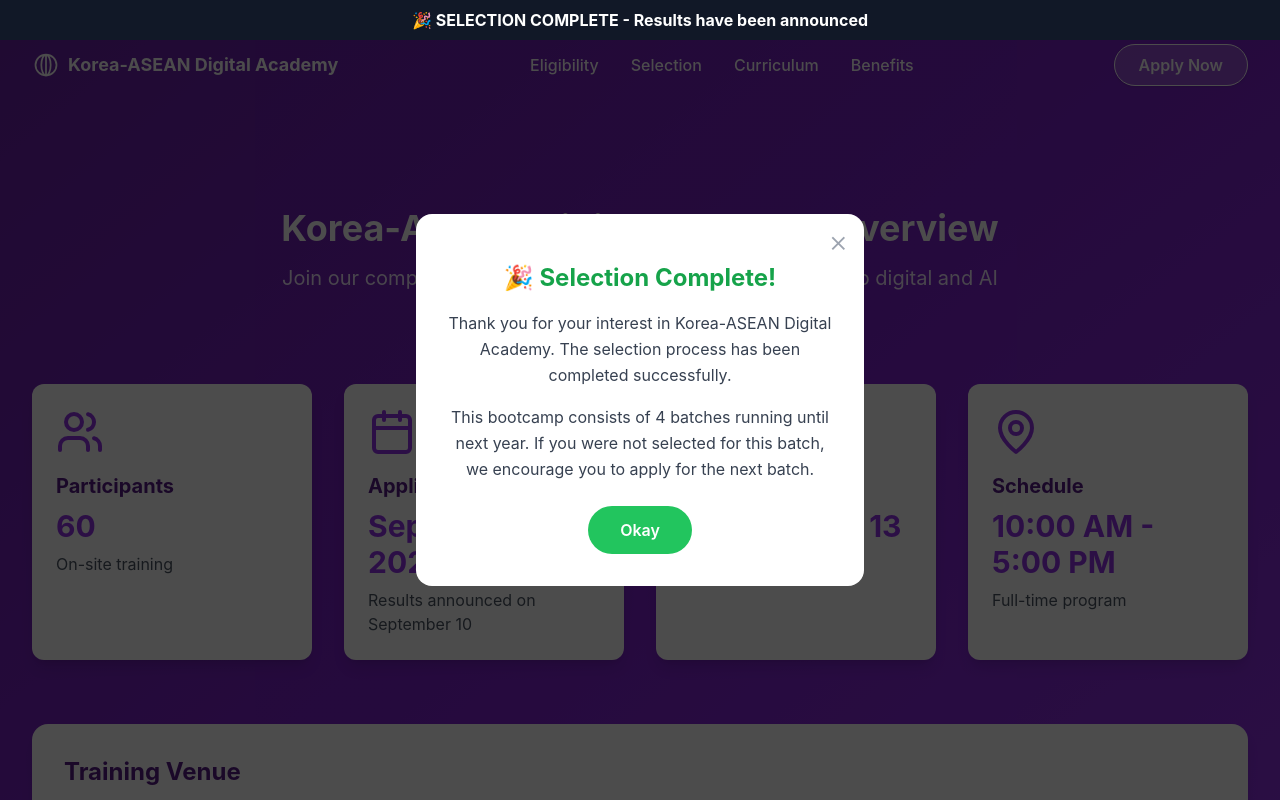
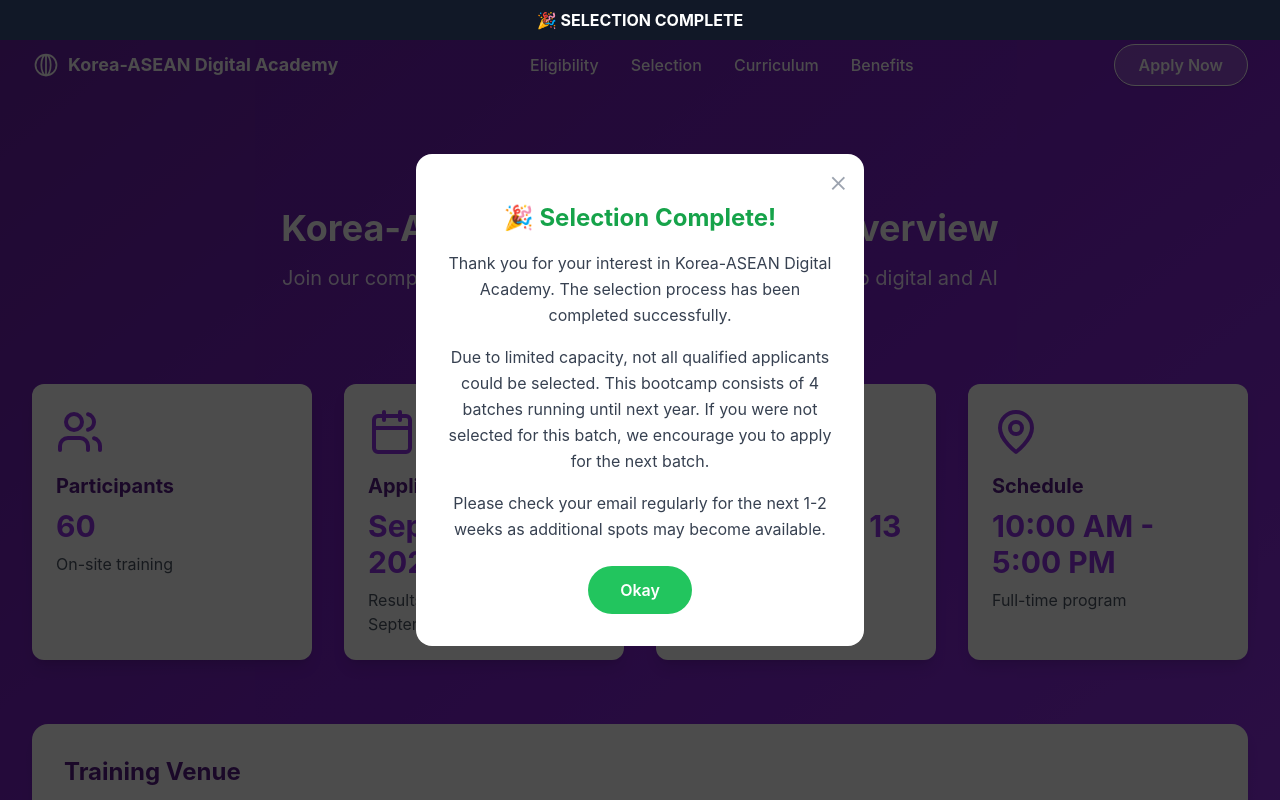
Before and after one commit to theabscode/kada-batch2, a React (Vite) app: page / in a window 1280 px wide. Shown: the top 800 px of the page. Built offline with nearby package versions, Linux system fonts and the light colour scheme.

Commit message:
선발 완료 모달 팝업 변경가

```diff
--- a/src/components/Header.tsx
+++ b/src/components/Header.tsx
@@ -30,9 +30,7 @@
             animation: text-flash 1.5s infinite;
           }
         `}</style>
-        <span className="font-bold flash-text">
-          🎉 SELECTION COMPLETE - Results have been announced
-        </span>
+        <span className="font-bold flash-text">🎉 SELECTION COMPLETE</span>
       </div>
       <nav
         className={`w-full fixed top-8 left-0 z-40 flex items-center justify-between px-4 sm:px-8 py-3 transition-colors transition-shadow duration-300
--- a/src/components/SelectionModal.tsx
+++ b/src/components/SelectionModal.tsx
@@ -48,9 +48,15 @@
           </p>
 
           <p className="mb-4">
-            This bootcamp consists of 4 batches running until next year. If you
-            were not selected for this batch, we encourage you to apply for the
-            next batch.
+            Due to limited capacity, not all qualified applicants could be
+            selected. This bootcamp consists of 4 batches running until next
+            year. If you were not selected for this batch, we encourage you to
+            apply for the next batch.
+          </p>
+
+          <p className="mb-4">
+            Please check your email regularly for the next 1-2 weeks as
+            additional spots may become available.
           </p>
         </div>
 
```
